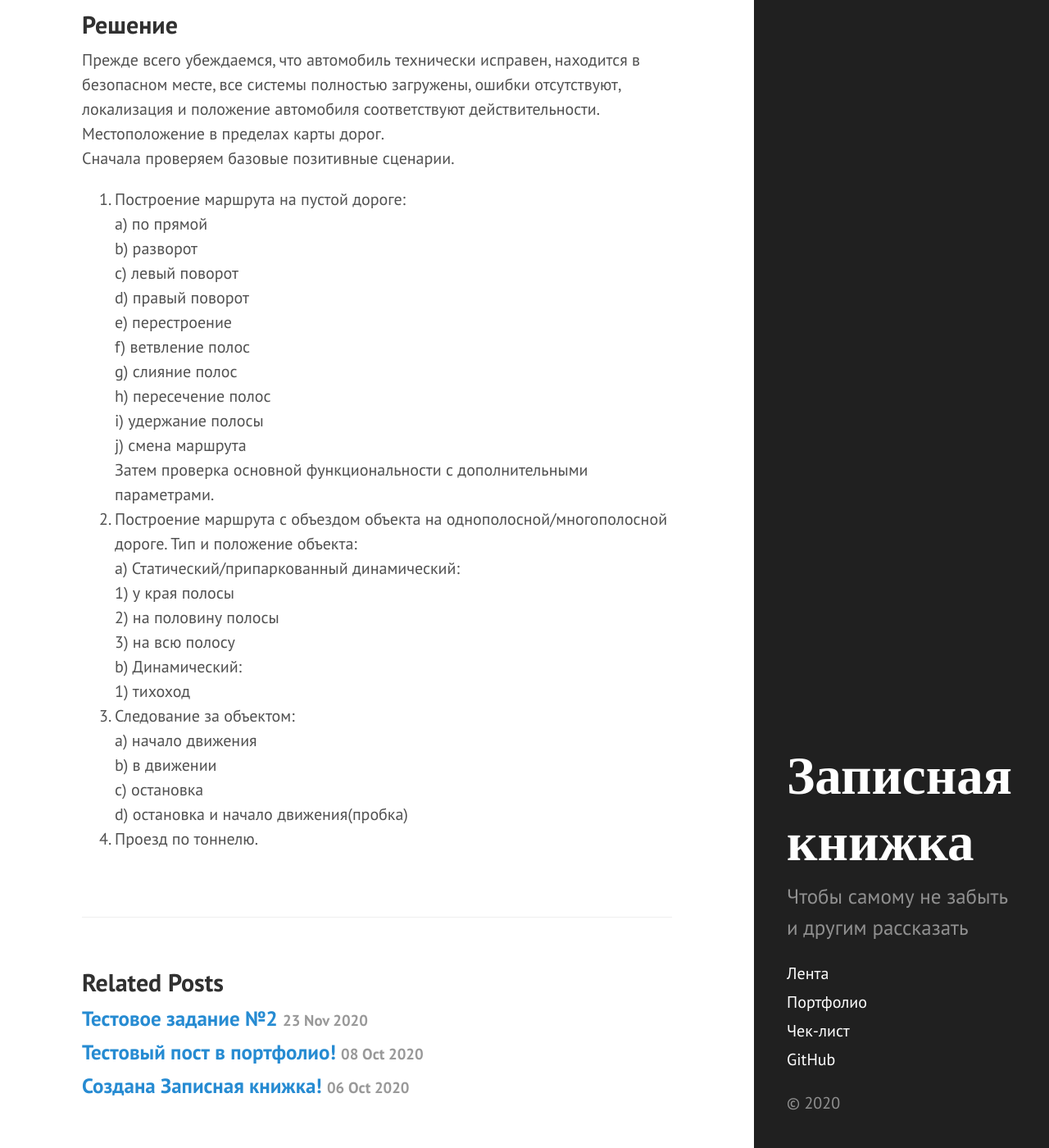
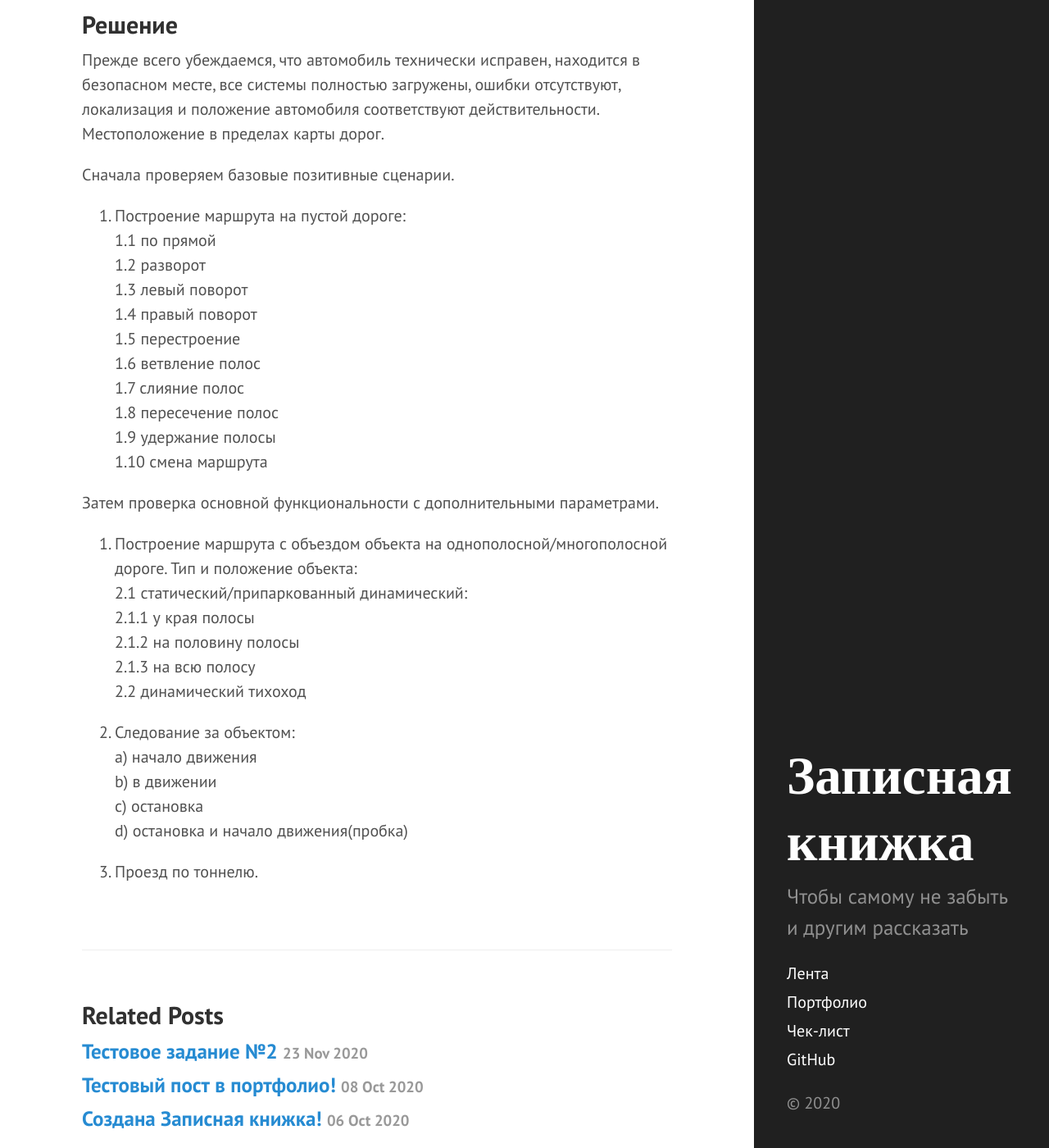
Before and after one commit to Erniess/about_me, a Jekyll site: the page built from _posts/2020-11-23-testing-motion-planner-task-1.md, in a window 1280 px wide and 1400 px high, scrolled down 608 px. Shown: the whole window at 82% size. Built offline with Jekyll 4.4.1, drawn with Linux system fonts in a browser that asks for light colours.

Commit message:
Update 2020-11-23-testing-motion-planner-task-1.md

```diff
--- a/_posts/2020-11-23-testing-motion-planner-task-1.md
+++ b/_posts/2020-11-23-testing-motion-planner-task-1.md
@@ -17,29 +17,32 @@ type: project
 ## Решение
 Прежде всего убеждаемся, что автомобиль технически исправен, находится в безопасном месте, все системы полностью загружены, ошибки отсутствуют,
 локализация и положение автомобиля соответствуют действительности. Местоположение в пределах карты дорог.
+
 Сначала проверяем базовые позитивные сценарии.
 1. Построение маршрута на пустой дороге:
-  a) по прямой
-  b) разворот
-  c) левый поворот
-  d) правый поворот
-  e) перестроение
-  f) ветвление полос
-  g) слияние полос
-  h) пересечение полос
-  i) удержание полосы
-  j) смена маршрута
+  1.1 по прямой
+  1.2 разворот
+  1.3 левый поворот
+  1.4 правый поворот
+  1.5 перестроение
+  1.6 ветвление полос
+  1.7 слияние полос
+  1.8 пересечение полос
+  1.9 удержание полосы
+  1.10 смена маршрута
+
 Затем проверка основной функциональности с дополнительными параметрами.
 2. Построение маршрута с объездом объекта на однополосной/многополосной дороге. Тип и положение объекта:
-  a) Статический/припаркованный динамический:
-    1) у края полосы
-    2) на половину полосы
-    3) на всю полосу
-  b) Динамический:
-    1) тихоход
+  2.1 cтатический/припаркованный динамический:
+      2.1.1 у края полосы
+      2.1.2 на половину полосы
+      2.1.3 на всю полосу
+  2.2 динамический тихоход
+
 3. Следование за объектом:
   a) начало движения
   b) в движении
   c) остановка
   d) остановка и начало движения(пробка)
+
 4. Проезд по тоннелю.
```
